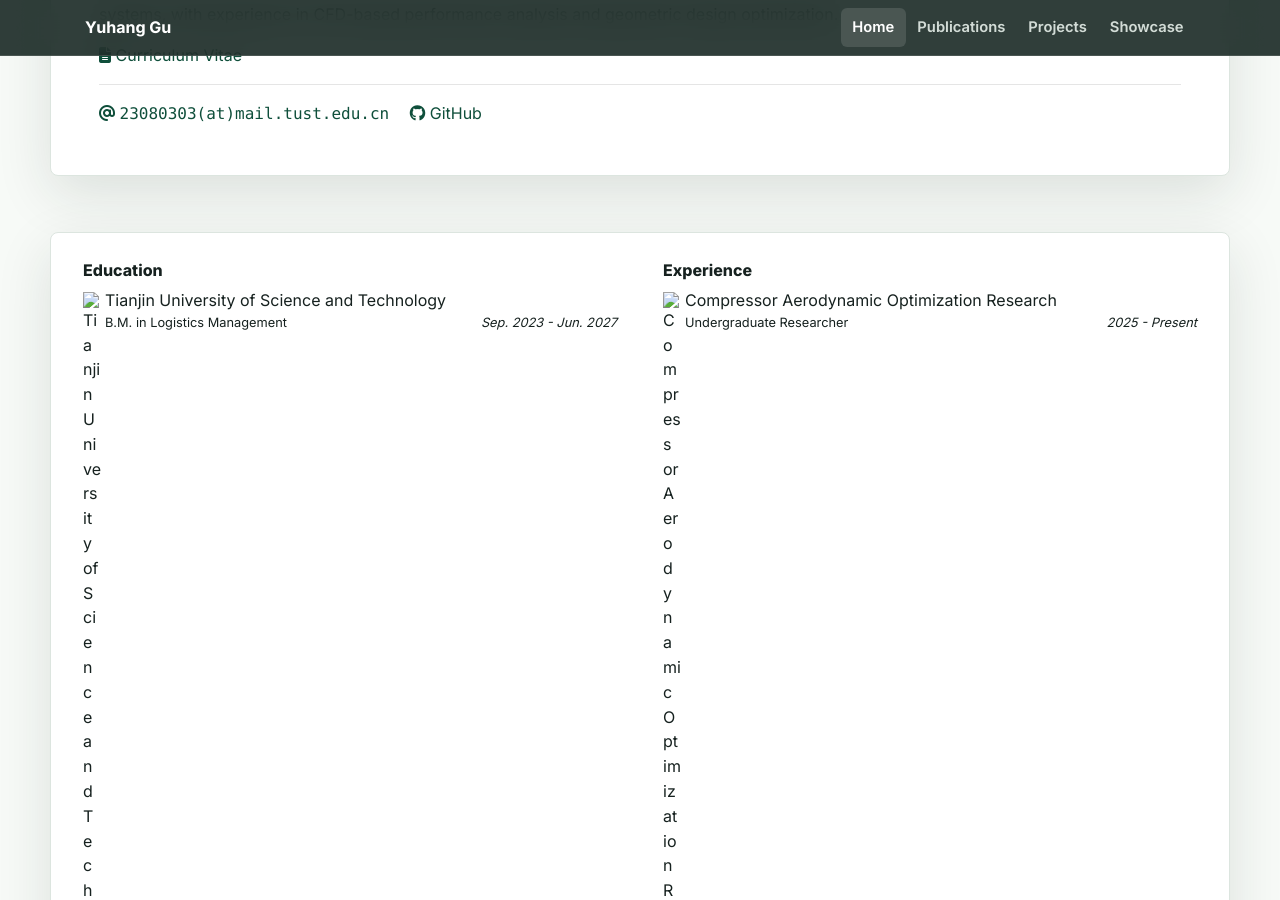
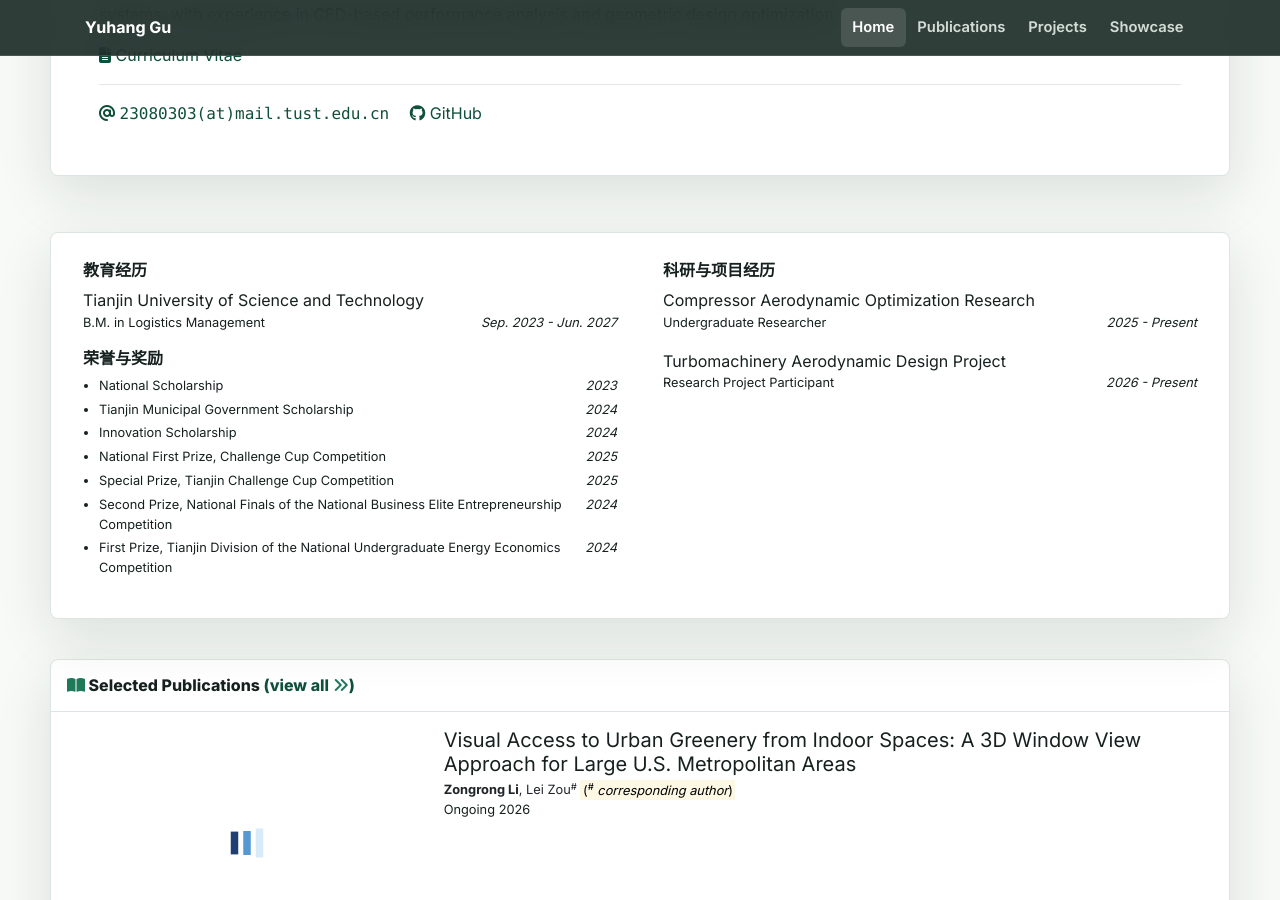
Before and after one commit to Yuhang-Gu/Yuhang-Gu.github.io, a Jekyll site: the page built from index.html, in a window 1280 px wide and 900 px high, scrolled down 1305 px. Built offline with Jekyll 4.4.1, drawn with Linux system fonts in a browser that asks for light colours; nearby versions of some CDN libraries; a style sheet for code colours, icons or effects is not loaded.

Commit message:
Update experience_card.html

```diff
--- a/_includes/widgets/experience_card.html
+++ b/_includes/widgets/experience_card.html
@@ -2,70 +2,167 @@
     <div class="col">
         <div class="card border-0 shadow-sm bg-white">
             <div class="card-body p-4">
-                <div class="row" data-masonry='{"percentPosition": true }'>
+                <div class="row">
 
-                    <!-- 左侧：Education + Honors & Awards -->
+                    <!-- 左侧：教育经历 + 荣誉奖励 -->
                     <div class="col-md-6">
+
                         {% if site.data.profile.education %}
                         <div class="mx-2 my-1">
-                            <h6>Education</h6>
+                            <h6>教育经历</h6>
+
                             <ul class="list-unstyled mb-1">
                                 {% for item in site.data.profile.education %}
-                                <li class="media mb-1">
-                                    <img src="{{ item.logo | relative_url }}" alt="{{ item.name }}" style="width: 18px;" class="mr-1 mt-1">
-                                    <div class="media-body">
-                                        <div>{{ item.name }}</div>
-                                        <div class="small">{{ item.dept }}</div>
-                                        <div class="small d-flex">
-                                            <div>{{ item.position }}</div>
-                                            <div class="mt-auto ml-auto no-break"><em>{{ item.date }}</em></div>
+
+                                <li class="media mb-3">
+
+                                    <!-- 只有设置 logo 时才显示图片 -->
+                                    {% if item.logo %}
+                                    <img
+                                        src="{{ item.logo | relative_url }}"
+                                        alt="{{ item.name }}"
+                                        class="mr-2 mt-1"
+                                        style="
+                                            width: 36px;
+                                            height: 36px;
+                                            object-fit: contain;
+                                            flex-shrink: 0;
+                                        "
+                                    >
+                                    {% endif %}
+
+                                    <div class="media-body" style="min-width: 0;">
+
+                                        <div class="font-weight-normal">
+                                            {{ item.name }}
                                         </div>
+
+                                        {% if item.dept %}
+                                        <div class="small text-muted">
+                                            {{ item.dept }}
+                                        </div>
+                                        {% endif %}
+
+                                        <div class="small d-flex flex-wrap">
+
+                                            <div class="mr-2">
+                                                {{ item.position }}
+                                            </div>
+
+                                            <div class="ml-auto no-break">
+                                                <em>{{ item.date }}</em>
+                                            </div>
+
+                                        </div>
+
                                     </div>
                                 </li>
+
                                 {% endfor %}
                             </ul>
                         </div>
                         {% endif %}
 
+
                         {% if site.data.profile.awards %}
-                        <div class="mx-2 my-1">
-                            <h6>Honors & Awards</h6>
+                        <div class="mx-2 my-3">
+
+                            <h6>荣誉与奖励</h6>
+
                             <ul class="list small pl-3 mb-1">
+
                                 {% for item in site.data.profile.awards %}
-                                <li>
+
+                                <li class="mb-1">
+
                                     <div class="d-flex">
-                                        <div>{{ item.name }}</div>
-                                        <div class="ml-auto mt-auto no-break"><em>{{ item.date }}</em></div>
+
+                                        <div class="pr-2">
+                                            {{ item.name }}
+                                        </div>
+
+                                        <div class="ml-auto no-break">
+                                            <em>{{ item.date }}</em>
+                                        </div>
+
                                     </div>
+
                                 </li>
+
                                 {% endfor %}
+
                             </ul>
+
                         </div>
                         {% endif %}
+
                     </div>
 
-                    <!-- 右侧：Experience -->
+
+                    <!-- 右侧：科研与项目经历 -->
                     <div class="col-md-6">
+
                         {% if site.data.profile.experience %}
                         <div class="mx-2 my-1">
-                            <h6>Experience</h6>
+
+                            <h6>科研与项目经历</h6>
+
                             <ul class="list-unstyled mb-1">
+
                                 {% for item in site.data.profile.experience %}
-                                <li class="media mb-1">
-                                    <img src="{{ item.logo | relative_url }}" alt="{{ item.name }}" style="width: 18px;" class="mr-1 mt-1">
-                                    <div class="media-body">
-                                        <div>{{ item.name }}</div>
-                                        <div class="small">{{ item.dept }}</div>
-                                        <div class="small d-flex">
-                                            <div>{{ item.position }}</div>
-                                            <div class="mt-auto ml-auto no-break"><em>{{ item.date }}</em></div>
+
+                                <li class="media mb-3">
+
+                                    <!-- 只有设置 logo 时才显示图片 -->
+                                    {% if item.logo %}
+                                    <img
+                                        src="{{ item.logo | relative_url }}"
+                                        alt="{{ item.name }}"
+                                        class="mr-2 mt-1"
+                                        style="
+                                            width: 36px;
+                                            height: 36px;
+                                            object-fit: contain;
+                                            flex-shrink: 0;
+                                        "
+                                    >
+                                    {% endif %}
+
+                                    <div class="media-body" style="min-width: 0;">
+
+                                        <div class="font-weight-normal">
+                                            {{ item.name }}
                                         </div>
+
+                                        {% if item.dept %}
+                                        <div class="small text-muted">
+                                            {{ item.dept }}
+                                        </div>
+                                        {% endif %}
+
+                                        <div class="small d-flex flex-wrap">
+
+                                            <div class="mr-2">
+                                                {{ item.position }}
+                                            </div>
+
+                                            <div class="ml-auto no-break">
+                                                <em>{{ item.date }}</em>
+                                            </div>
+
+                                        </div>
+
                                     </div>
+
                                 </li>
+
                                 {% endfor %}
+
                             </ul>
+
                         </div>
                         {% endif %}
+
                     </div>
 
                 </div>
```
